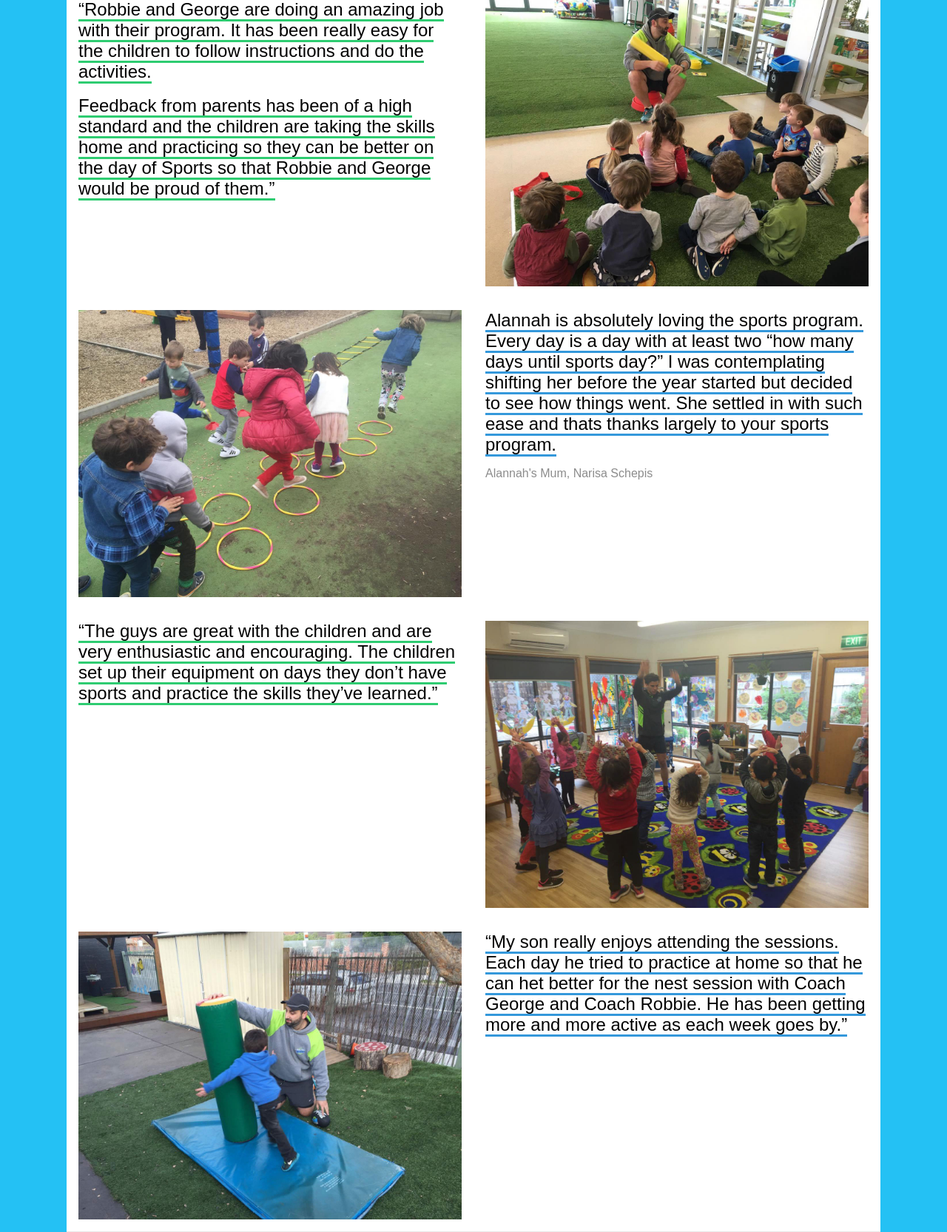
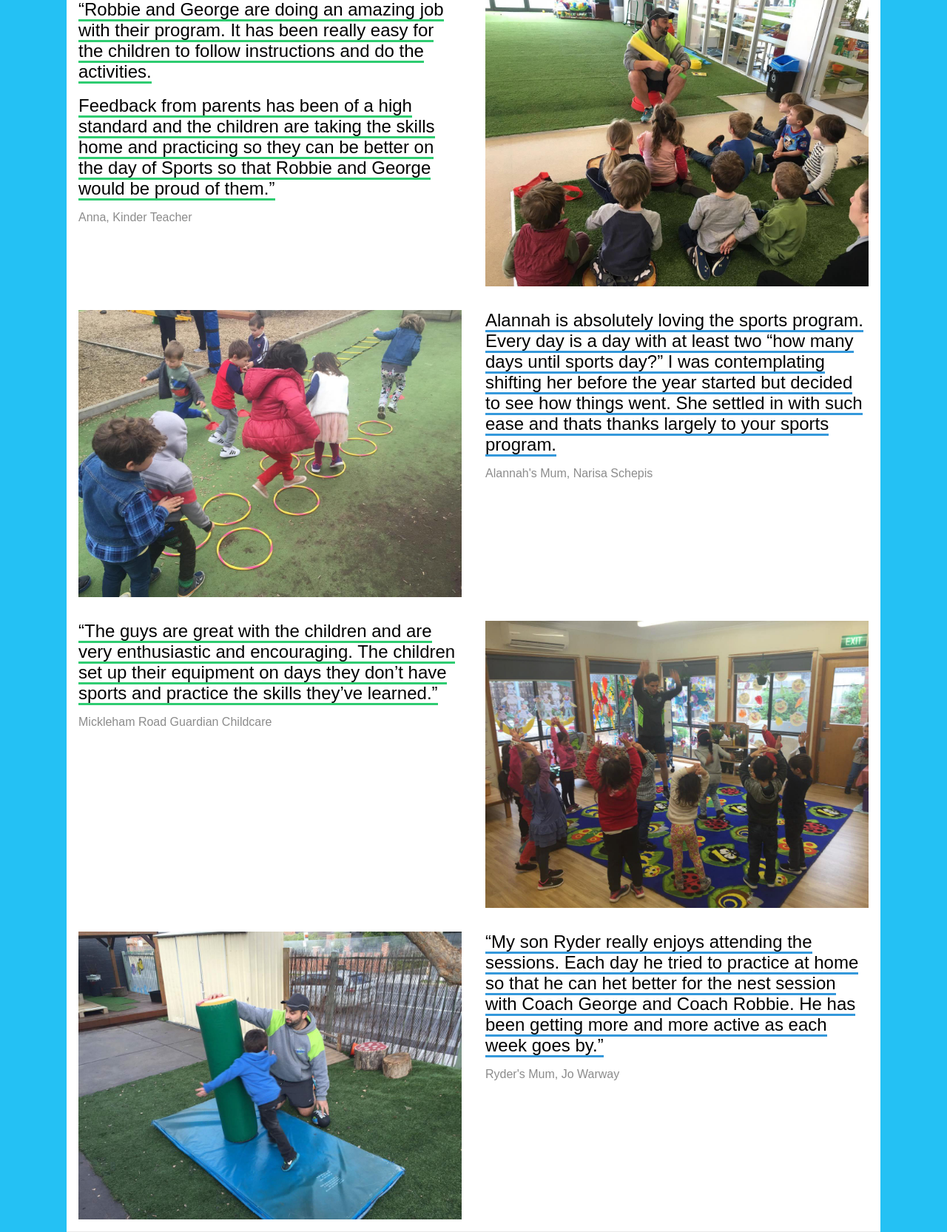
Before and after one commit to naughton-and-ross/little-sports-heroes, a PHP site: page /about in a window 1280 px wide. Shown: the part 630-2295 px from the top of the page at 74% size. Run offline with PHP 8.4, Linux system fonts and the light colour scheme; some libraries are stand-ins or nearby versions.

Commit message:
Quote attributes

```diff
--- a/about/index.php
+++ b/about/index.php
@@ -32,6 +32,9 @@
                     <div class="l-box">
                         <h2>“Robbie and George are doing an amazing job with their program. It has been really easy for the children to follow instructions and do the activities.</h2><br /><br />
                         <h2>Feedback from parents has been of a high standard and the children are taking the skills home and practicing so they can be better on the day of Sports so that Robbie and George would be proud of them.”</h2>
+                        <p>
+                        	Anna, Kinder Teacher
+                        </p>
                     </div>
                 </div>
                 <div class="pure-u-1 pure-u-md-1-2">
@@ -55,6 +58,9 @@
                 <div class="pure-u-1 pure-u-md-1-2 testimonial odd">
                     <div class="l-box">
                         <h2>“The guys are great with the children and are very enthusiastic and encouraging. The children set up their equipment on days they don’t have sports and practice the skills they’ve learned.”</h2>
+                        <p>
+                        	Mickleham Road Guardian Childcare
+                        </p>
                     </div>
                 </div>
                 <div class="pure-u-1 pure-u-md-1-2 testimonial even">
@@ -69,7 +75,10 @@
                 </div>
                 <div class="pure-u-1 pure-u-md-1-2 testimonial even">
                     <div class="l-box">
-                        <h2>“My son really enjoys attending the sessions. Each day he tried to practice at home so that he can het better for the nest session with Coach George and Coach Robbie. He has been getting more and more active as each week goes by.”</h2>
+                        <h2>“My son Ryder really enjoys attending the sessions. Each day he tried to practice at home so that he can het better for the nest session with Coach George and Coach Robbie. He has been getting more and more active as each week goes by.”</h2>
+                        <p>
+                        	Ryder's Mum, Jo Warway
+                        </p>
                     </div>
                 </div>
             </div>
```
